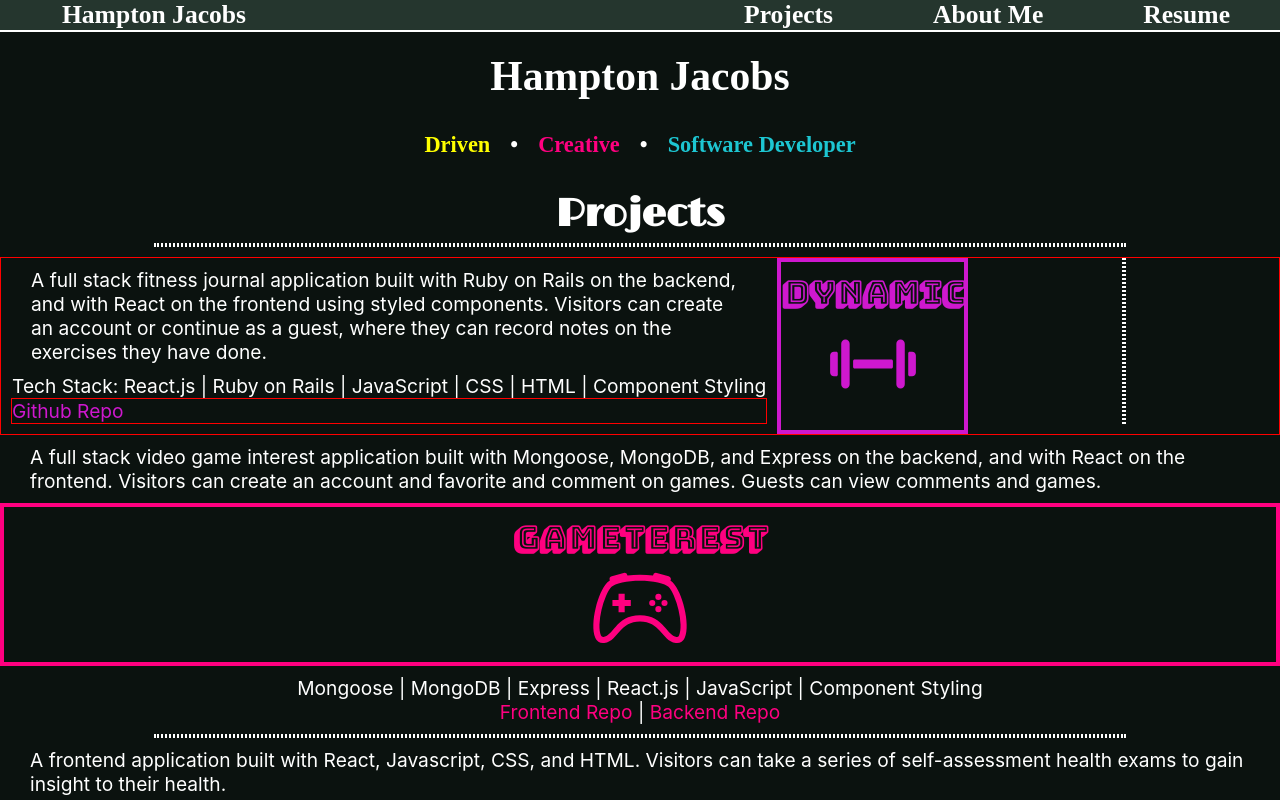
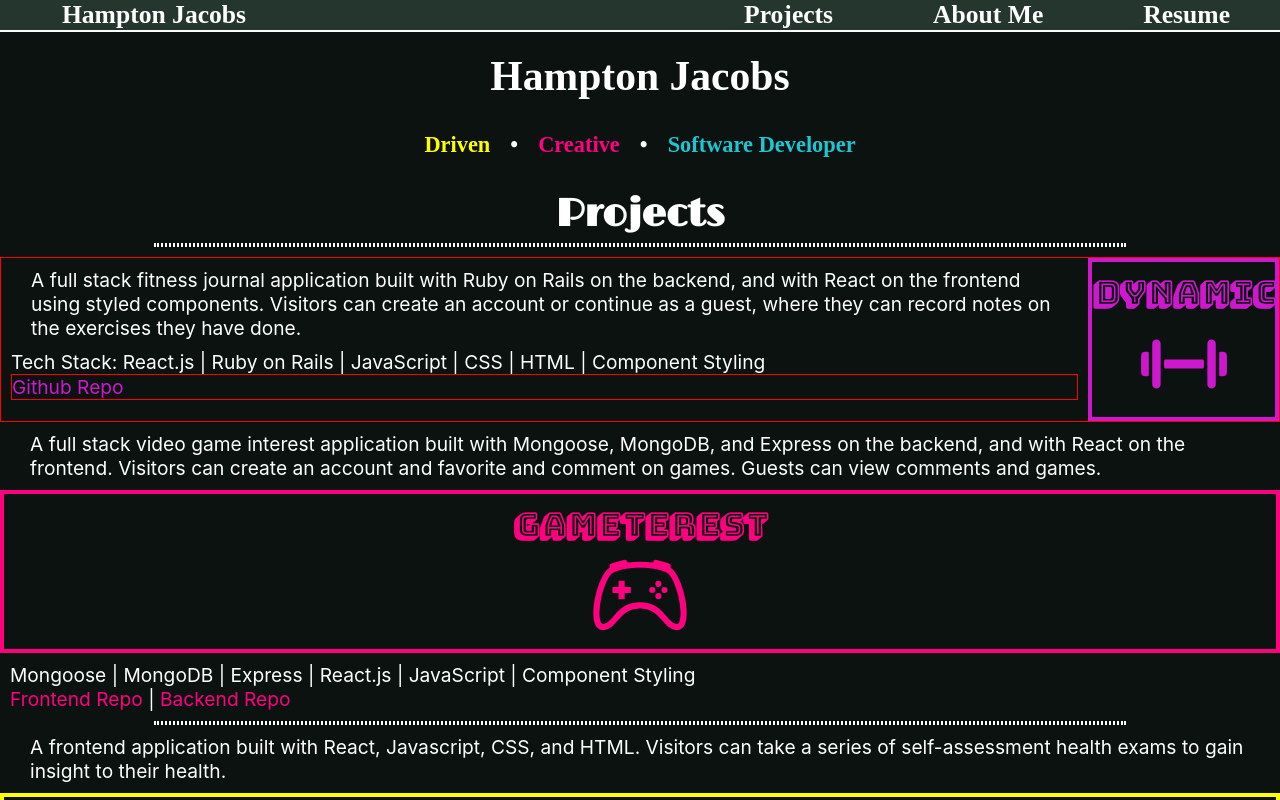
Before and after one commit to hammyhammer/Portfolio, a React (Create React App) app in the folder client/: page /#projects in a window 1280 px wide. Shown: the top 800 px of the page. Built offline with nearby package versions, Linux system fonts and the light colour scheme; a web font is replaced by a local one.

Commit message:
removed center align for tech stack

```diff
--- a/client/src/screens/Projects/Projects.jsx
+++ b/client/src/screens/Projects/Projects.jsx
@@ -22,7 +22,7 @@ export default function Projects() {
           <img className={projectcss.icons} src="https://cdn.jsdelivr.net/gh/devicons/devicon/icons/javascript/javascript-original.svg" alt="javascript" />
           <img className={projectcss.icons} src="https://cdn.jsdelivr.net/gh/devicons/devicon/icons/css3/css3-plain-wordmark.svg" alt="css3" />
           <img className={projectcss.icons} src="https://cdn.jsdelivr.net/gh/devicons/devicon/icons/html5/html5-plain-wordmark.svg" alt="html5" /> */}
-            <br /> <a className={projectcss.dynamic} href="https://github.com/hammyhammer/dynamic" target="_blank" rel="noreferrer">Github Repo</a>
+            <a className={projectcss.dynamic} href="https://github.com/hammyhammer/dynamic" target="_blank" rel="noreferrer">Github Repo</a>
           </p>
         </div>
         <div className={projectcss.link_space}>
@@ -33,7 +33,7 @@ export default function Projects() {
           </a>
 
         </div>
-        <div className={projectcss.divider}></div>
+        {/* <div className={projectcss.divider}></div> */}
       </div>
       <div className={projectcss.gameterest}>
         <p className={projectcss.description}>A full stack video game interest application built with Mongoose, MongoDB, and Express on the backend, and with React on the frontend. Visitors can create an account and favorite and comment on games. Guests can view comments and games.</p>
--- a/client/src/screens/Projects/Projects.module.css
+++ b/client/src/screens/Projects/Projects.module.css
@@ -264,6 +264,7 @@
 
 
   .skills {
+    text-align: left;
     font-size: 1.5vw;
   }
 
```
